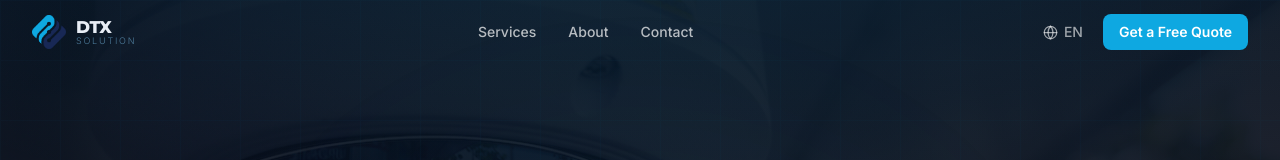
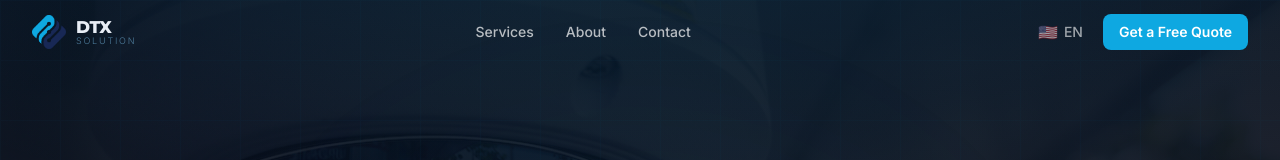
Before and after one commit to diegoaabreu/dtx-solution, a Next.js app: page /en in a window 1280 px wide. Shown: the top 160 px of the page. Built offline with nearby package versions, Linux system fonts and the light colour scheme.

Commit message:
Add flag emojis to language switcher

```diff
--- a/src/components/Navbar.tsx
+++ b/src/components/Navbar.tsx
@@ -7,10 +7,10 @@ import { useTranslations, useLocale } from "next-intl";
 import { usePathname, useRouter } from "next/navigation";
 import { Menu, X, Globe } from "lucide-react";
 
-const localeNames: Record<string, string> = {
-  en: "EN",
-  pt: "PT",
-  es: "ES",
+const localeNames: Record<string, { flag: string; label: string }> = {
+  en: { flag: "🇺🇸", label: "EN" },
+  pt: { flag: "🇧🇷", label: "PT" },
+  es: { flag: "🇪🇸", label: "ES" },
 };
 
 export default function Navbar() {
@@ -91,8 +91,8 @@ export default function Navbar() {
               onClick={() => setLangOpen(!langOpen)}
               className="flex items-center gap-1.5 text-sm text-white/60 hover:text-white transition-colors px-2 py-1.5 rounded-md hover:bg-white/5"
             >
-              <Globe size={15} />
-              <span className="font-medium">{localeNames[locale]}</span>
+              <span className="text-base leading-none">{localeNames[locale].flag}</span>
+              <span className="font-medium">{localeNames[locale].label}</span>
             </button>
             {langOpen && (
               <div className="absolute right-0 top-full mt-2 bg-brand-darker border border-white/10 rounded-lg shadow-xl overflow-hidden">
@@ -100,10 +100,11 @@ export default function Navbar() {
                   <button
                     key={l}
                     onClick={() => switchLocale(l)}
-                    className={`w-full px-4 py-2.5 text-sm text-left hover:bg-white/5 transition-colors ${
+                    className={`w-full px-4 py-2.5 text-sm text-left hover:bg-white/5 transition-colors flex items-center gap-2.5 ${
                       l === locale ? "text-brand-blue font-semibold" : "text-white/70"
                     }`}
                   >
+                    <span className="text-base leading-none">{localeNames[l].flag}</span>
                     {l === "en" ? "English" : l === "pt" ? "Português" : "Español"}
                   </button>
                 ))}
```
